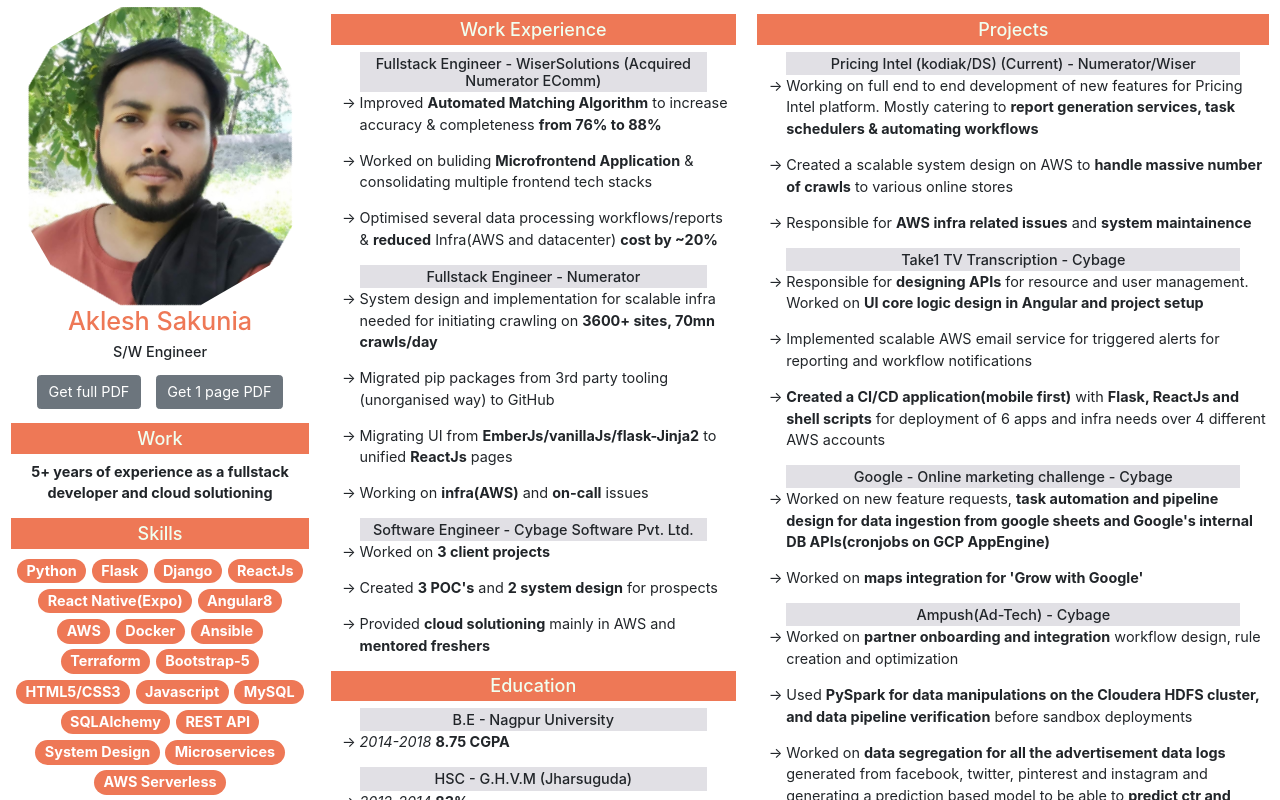
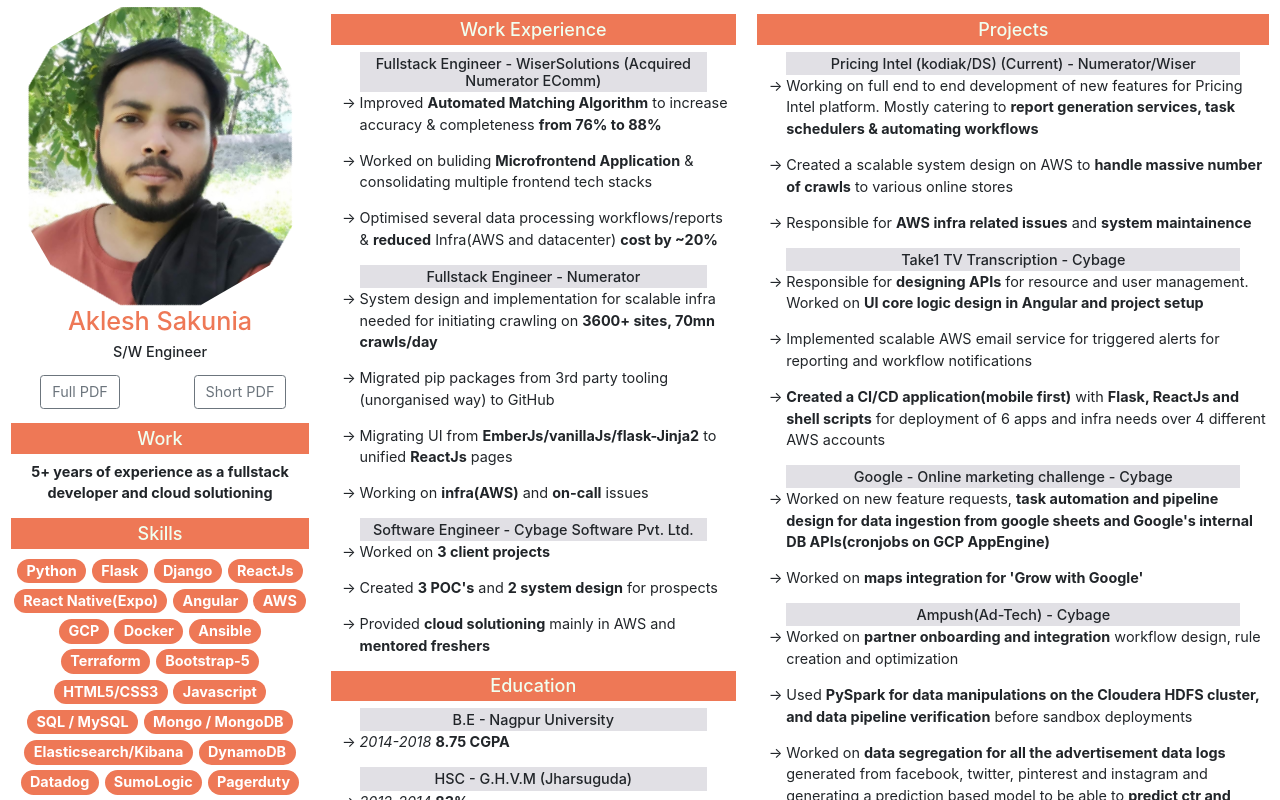
Before and after one commit to akleshsakunia/akleshsakunia.github.io, a React (Create React App) app: page / in a window 1280 px wide. Shown: the top 800 px of the page. Built offline with nearby package versions, Linux system fonts and the light colour scheme.

Commit message:
some restructuring

```diff
--- a/src/components/Profile.js
+++ b/src/components/Profile.js
@@ -26,18 +26,25 @@ export default () => {
           <h3 className="myname">{CommonData.name}</h3>
           <h6>{CommonData.designation}</h6>
         </div>
+        <div className="row no-print" style={{ alignItems: "center" }}>
+          <div className="col">
             <button
               onClick={() => getPdf(false)}
-          className="no-print btn btn-secondary m-2"
+              className="btn btn-outline-secondary m-2"
             >
-          Get full PDF
+              Full PDF
             </button>
+          </div>
+          <div className="col">
             <button
               onClick={() => getPdf()}
-          className="no-print btn btn-secondary m-2"
+              className="btn btn-outline-secondary m-2"
             >
-          Get 1 page PDF
+              Short PDF
             </button>
+          </div>
+        </div>
+
         <div className="py-2">
           <h5 className="head-bar">Work</h5>
           <b>{CommonData.motto}</b>
--- a/src/shared/CommonData.js
+++ b/src/shared/CommonData.js
@@ -12,20 +12,25 @@ export default {
     "Django",
     "ReactJs",
     "React Native(Expo)",
-    "Angular8",
+    "Angular",
     "AWS",
+    "GCP",
     "Docker",
     "Ansible",
     "Terraform",
     "Bootstrap-5",
     "HTML5/CSS3",
     "Javascript",
-    "MySQL",
-    "SQLAlchemy",
+    "SQL / MySQL",
+    "Mongo / MongoDB",
+    "Elasticsearch/Kibana",
+    "DynamoDB",
+    "Datadog",
+    "SumoLogic",
+    "Pagerduty",
     "REST API",
     "System Design",
     "Microservices",
-    "AWS Serverless",
-    "Elasticsearch/Kibana",
+    "Microfrontend (NX)",
   ],
 };
```
Lines whose indentation alone changed are shown as unchanged.
